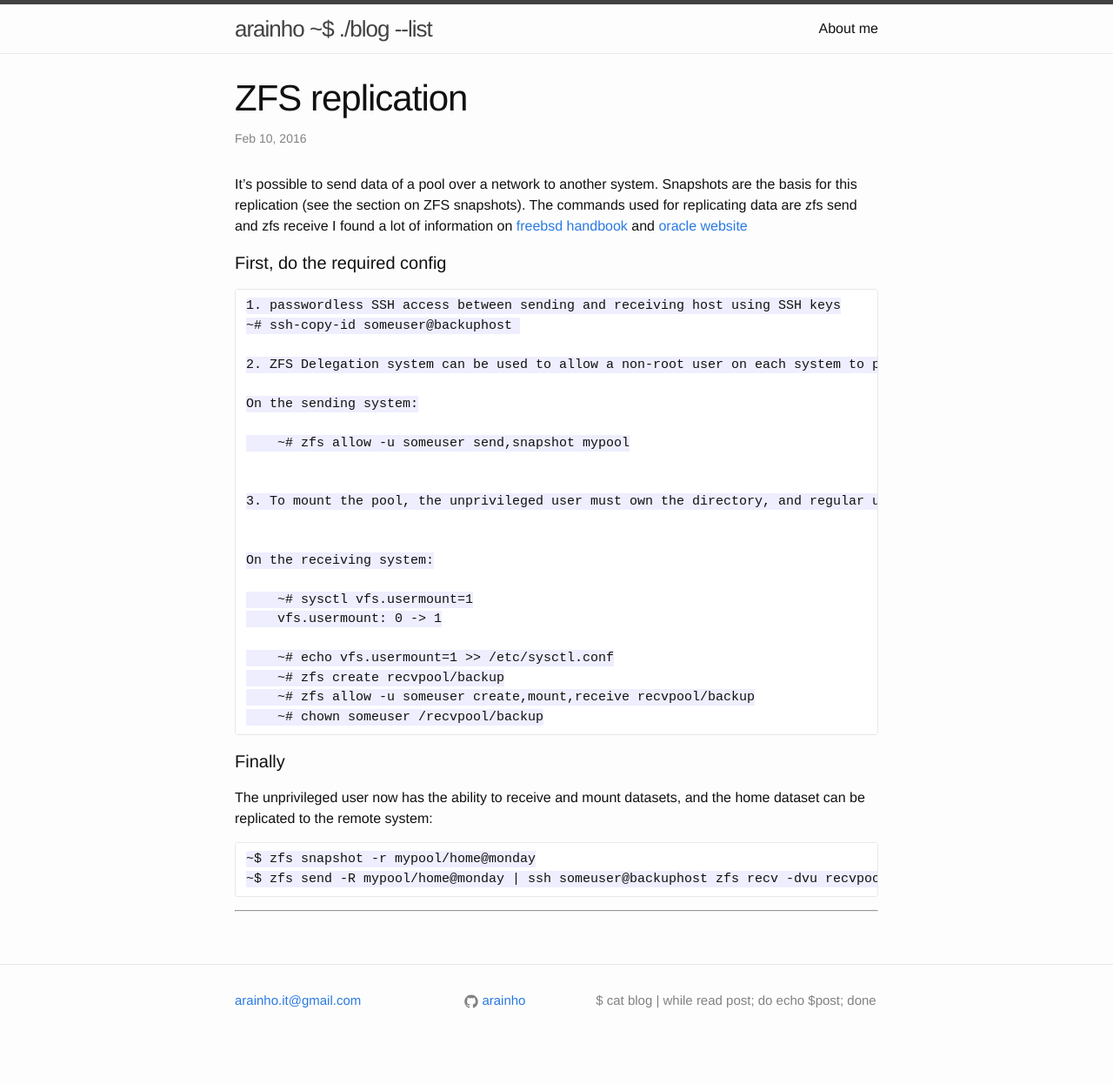
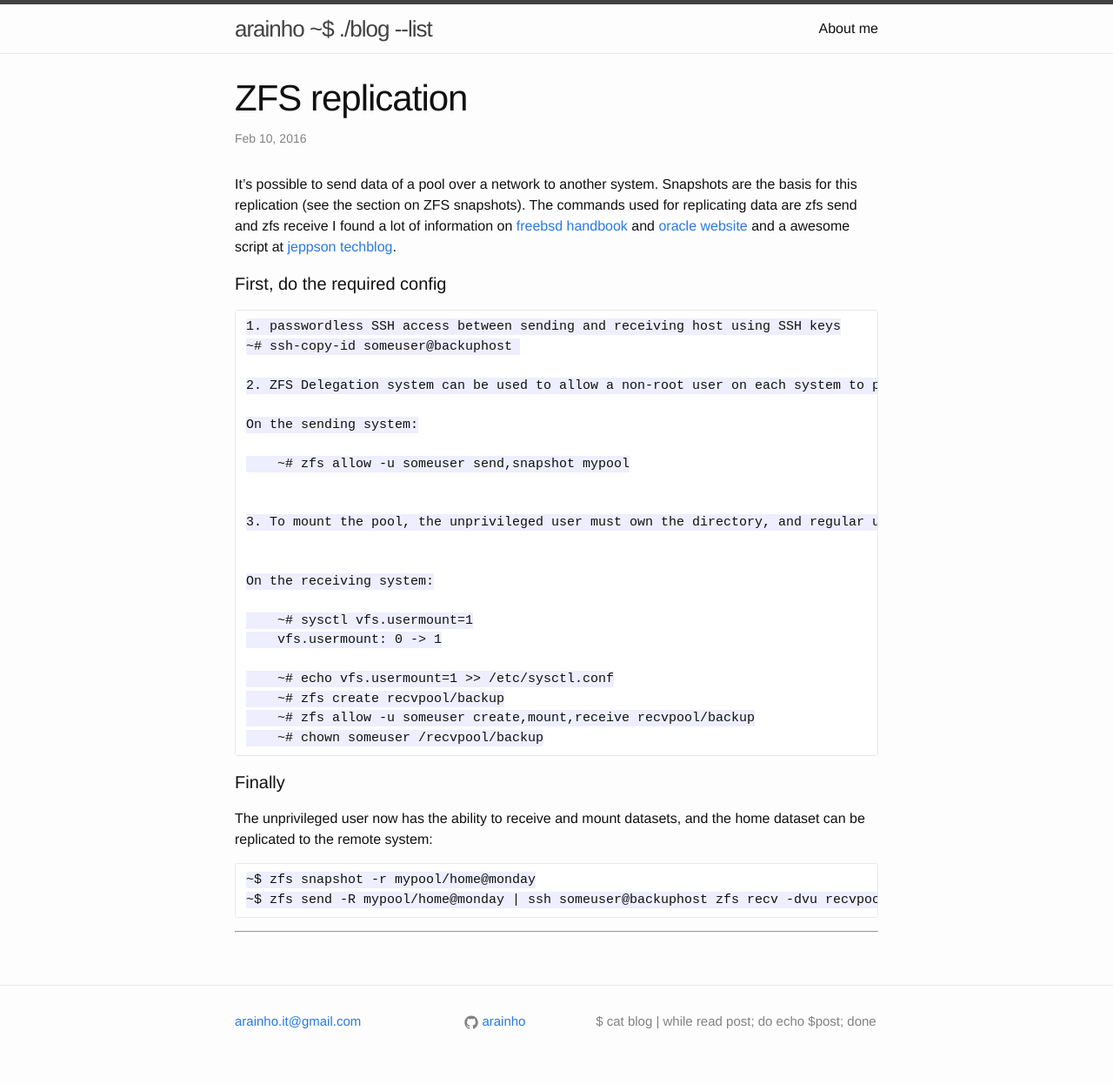
Before and after one commit to arainho/arainho.github.io, a Jekyll site: the page built from _posts/2016-02-10-zfs-replication.md, in a window 1280 px wide. Shown: the whole page at 87% size. Built offline with Jekyll 4.4.1, drawn with Linux system fonts in a browser that asks for light colours; before the commit the page ends 1222 px from its top, so only the background shows below that.

Commit message:
add link to tech blog

```diff
--- a/_posts/2016-02-10-zfs-replication.md
+++ b/_posts/2016-02-10-zfs-replication.md
@@ -6,7 +6,7 @@ categories: freebsd linux zfs replication
 ---
 
 It's possible to send data of a pool over a network to another system. Snapshots are the basis for this replication (see the section on ZFS snapshots). The commands used for replicating data are zfs send and zfs receive
-I found a lot of information on [freebsd handbook] and [oracle website]
+I found a lot of information on [freebsd handbook] and [oracle website] and a awesome script at [jeppson techblog].
 
 
 #### First, do the required config
@@ -45,3 +45,4 @@ The unprivileged user now has the ability to receive and mount datasets, and the
 ---
 [freebsd handbook]: <https://www.freebsd.org/doc/handbook/zfs-zfs.html>
 [oracle website]:   <http://docs.oracle.com/cd/E18752_01/html/819-5461/gbchx.html#gbinw>
+[jeppson techblog]: <https://techblog.jeppson.org/2014/10/zfs-remote-replication-script-with-reporting>
```
